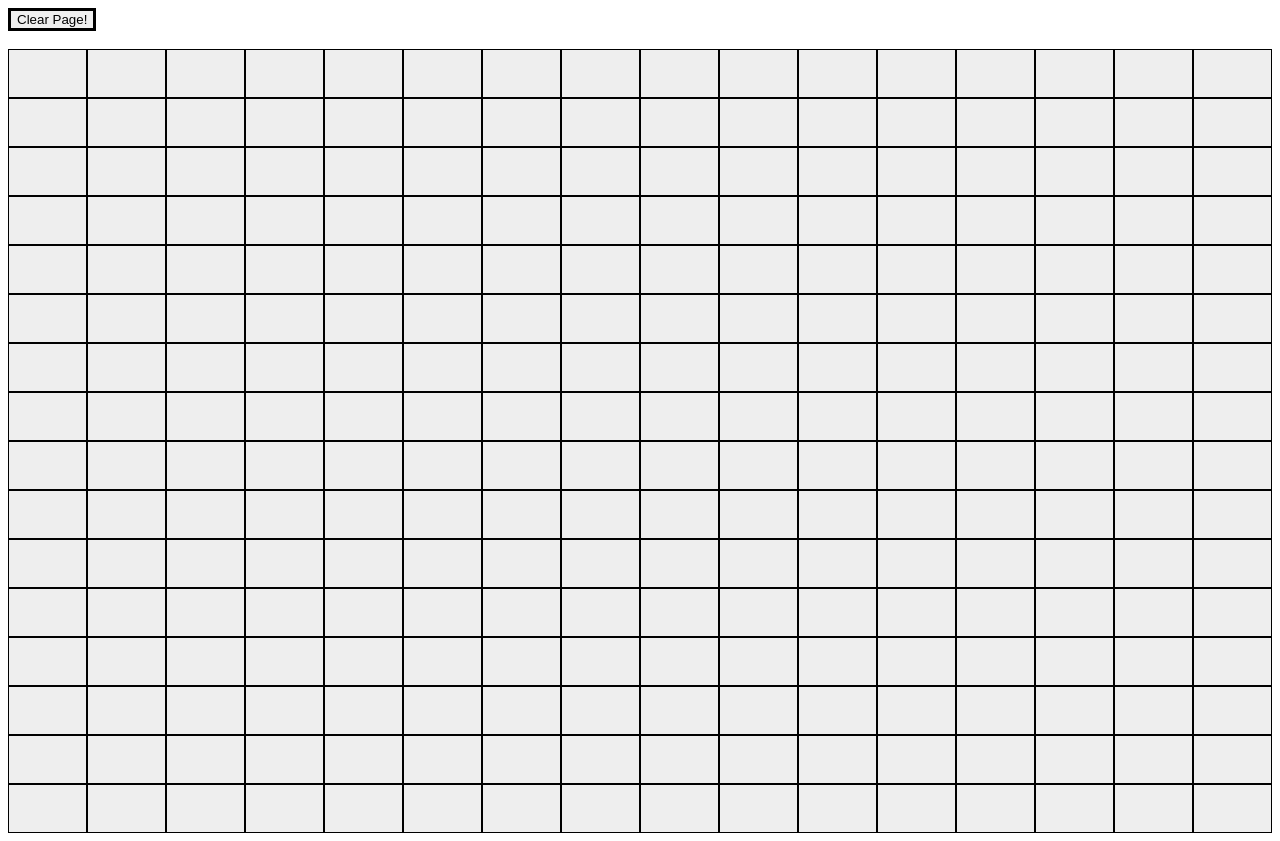
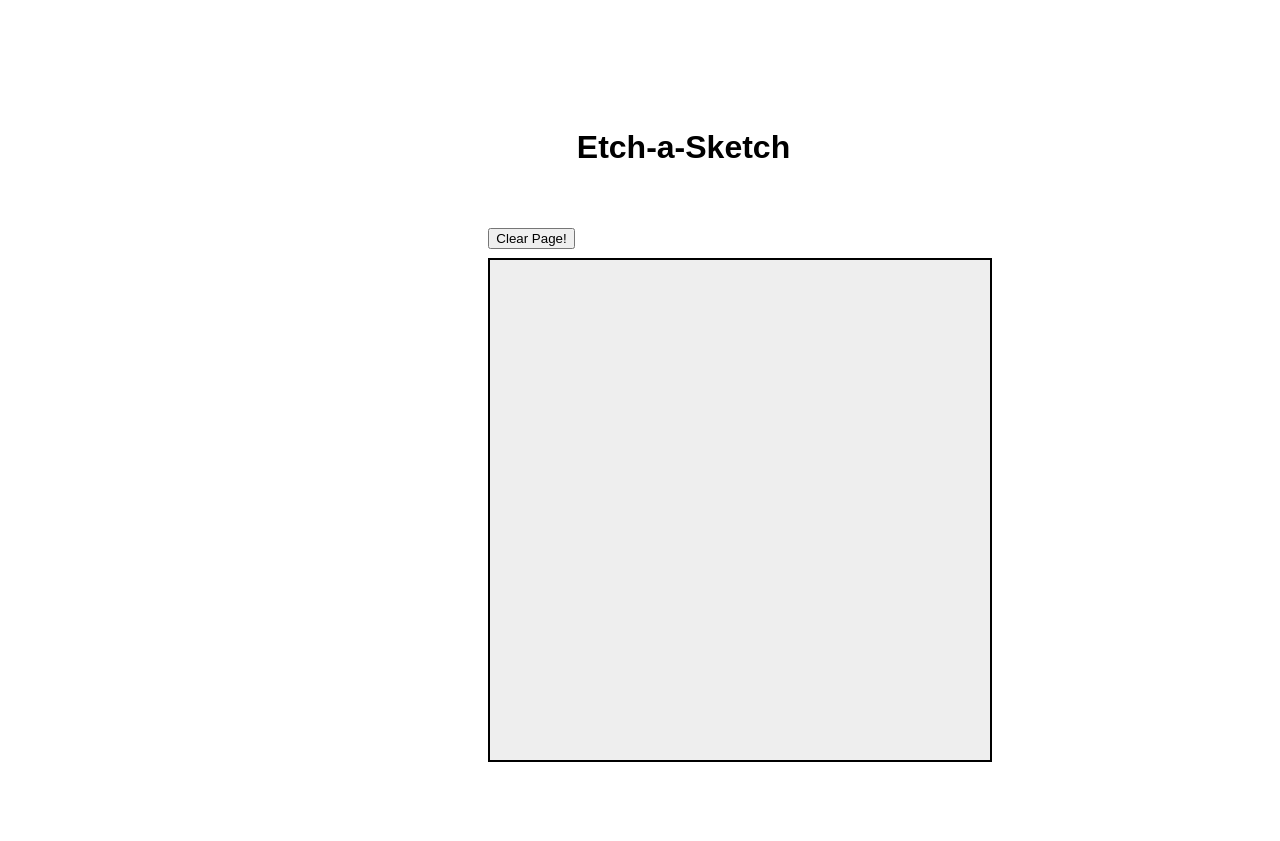
Before and after one commit to bertyoo90/Etch-a-Sketch, a plain HTML site: page etch.html in a window 1280 px wide. After the commit the page ends 800 px from the top, so only its background shows below. Drawn offline with Linux system fonts and the light colour scheme.

Commit message:
Etch-a-Sketch version 1.3 (Not final version)

```diff
--- a/etch.css
+++ b/etch.css
@@ -1,7 +1,24 @@
+body {
+    position: relative;
+    height: 700px;
+
+}
+
+#header {
+    font-family: sans-serif;
+    position: absolute;
+    top: 100px;
+    left: 45%;
+}
 #container {
-    height: 98vh;
+    top: 250px;
+    position: absolute;
+    left: 38%;
+    margin: 0 auto;
+    height: 500px;
+    width: 500px;
     display: grid;
-    border: 0.25px; solid black;
+    border: 2px solid black;
     /*background: #eee;*/
     grid-template-columns: repeat(16, 1fr);
     grid-template-rows: repeat(16, 1fr);
@@ -14,8 +31,9 @@
 }*/
 
 #btn-clear {
-    display: flex;
+    position: absolute;
+    top: 220px;
+    left: 38%;
     justify-content: center;
     align-items: center;
-    border: 3px solid black;
 }
--- a/etch.html
+++ b/etch.html
@@ -3,14 +3,13 @@
 <head>
     <meta charset="UTF-8">
     <link rel="stylesheet" href="etch.css">
-    <title>Document</title>
+    <title>Etch-a-Sketch</title>
 </head>
 <body>
     <input id="btn-clear"  type="button" value="Clear Page!">
+    <h1 id="header">Etch-a-Sketch</h1>
     <br>
     <div id="container">
-
-
     </div>
 
     <script>
@@ -25,13 +24,13 @@
                 let squares = document.createElement('div');
                 squares.className = 'grid-square';
                 squares.style.cssText = 'background: #eee';
-                squares.style.border = '0.25px solid black';
+                //squares.style.border = '0.25px solid black';
                 container.appendChild(squares);
 
                 //on-click event to get the etch started
                 squares.addEventListener('mouseover', function() {
                     squares.style.cssText = 'background: yellow';
-                    squares.style.border = '0.25px solid black';
+                    //squares.style.border = '0.25px solid black';
                 })
 
 
@@ -59,7 +58,7 @@
 
                     //console.log(item);
                     //childrenContainer.parentNode.removeChild(childrenContainer);
-                    let newDimension = prompt('Enter grid dimensions ranging from 2 through 100', ' ');
+                    let newDimension = prompt('Enter a new number from 2 through 100', ' ');
                     let newValue = parseInt(newDimension);
                     let newGrid = parseInt(newDimension * newDimension);
 
@@ -75,7 +74,7 @@
                         let newSquares = document.createElement('div');
                         newSquares.className = 'new-grid';
                         newSquares.style.cssText = 'background: #eee';
-                        newSquares.style.border = '0.25px solid black';
+                        //newSquares.style.border = '0.25px solid black';
                         container.style.display = 'grid';
                         container.style.setProperty('grid-template-columns', 'repeat(' + newValue + ', 1fr)')
                         container.style.setProperty('grid-template-rows', 'repeat(' + newValue + ', 1fr)')
@@ -83,7 +82,7 @@
 
                         newSquares.addEventListener('mouseover', function() {
                         newSquares.style.cssText = 'background: yellow';
-                        newSquares.style.border = '0.25px solid black';
+                        //newSquares.style.border = '0.25px solid black';
                 })
 
                     }
```
